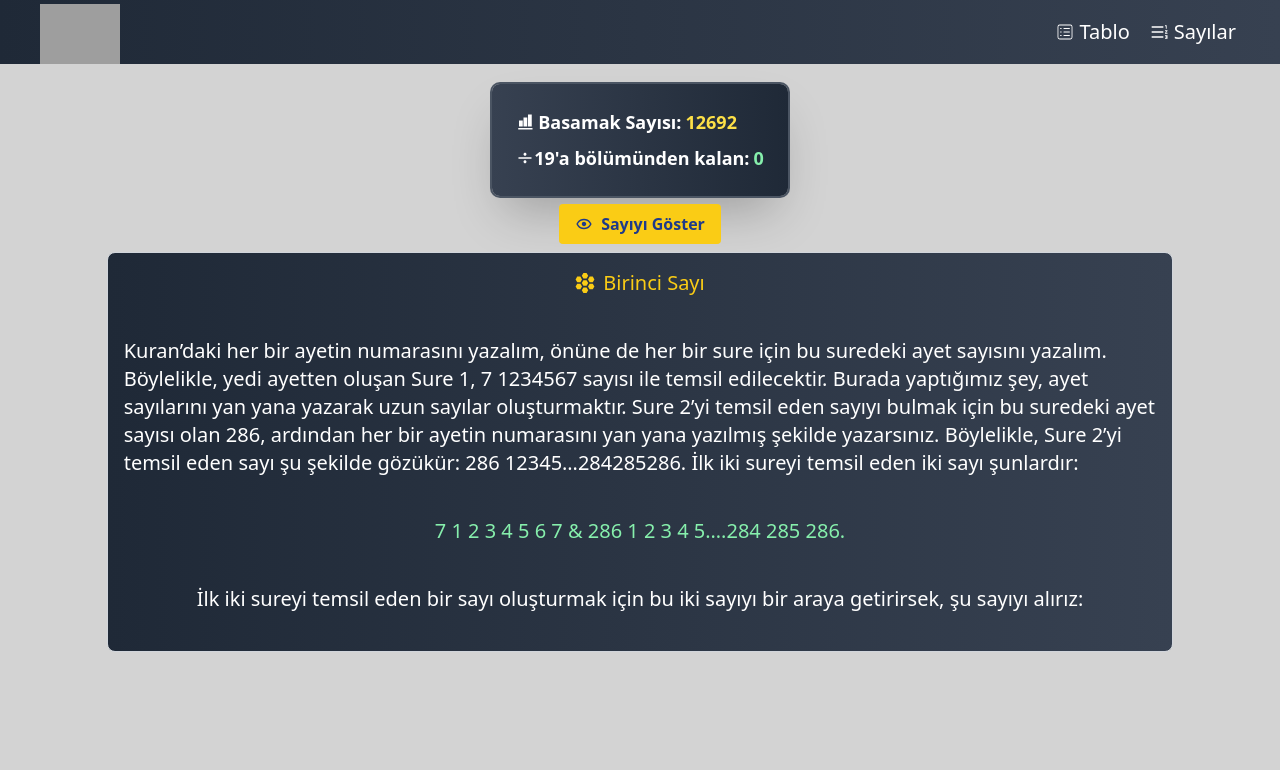
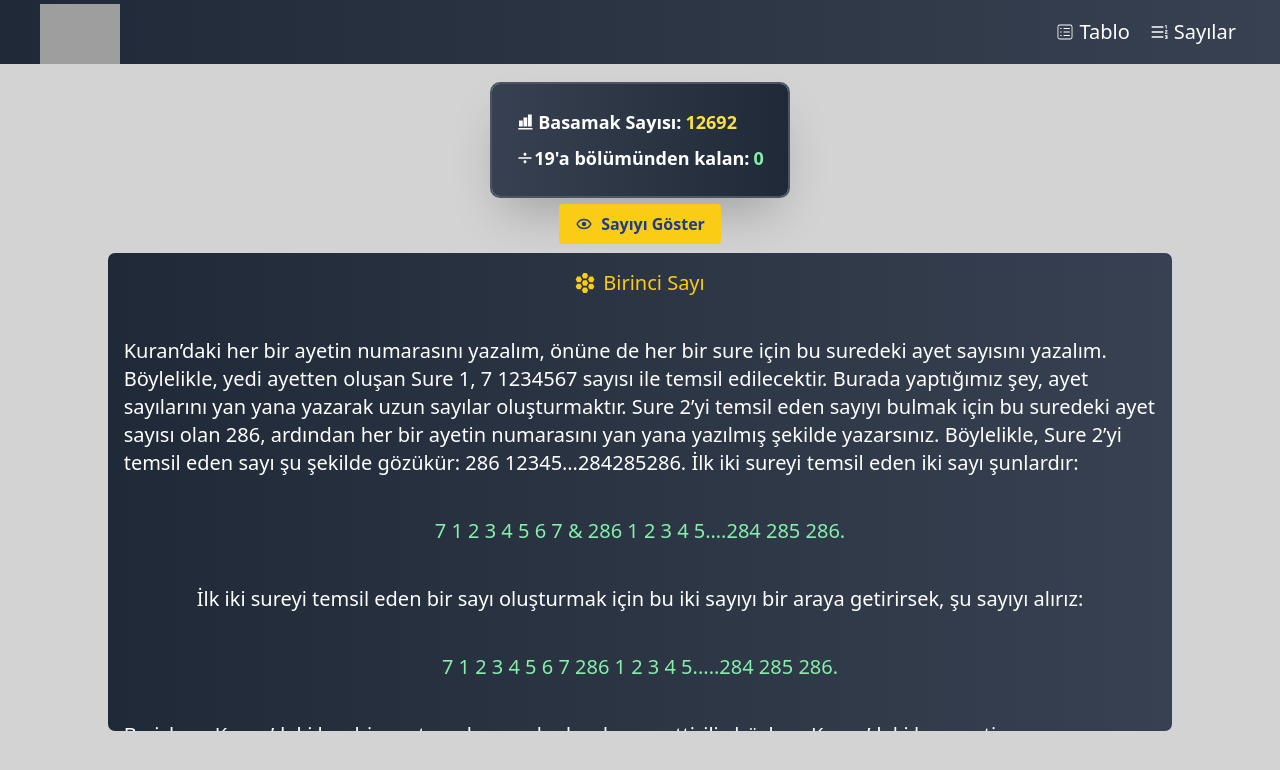
Before and after one commit to yusufbalyemez/insanustu-sayisal-kombinasyonlar, a React (Create React App) app in the folder app/: page /1 in a window 1280 px wide. Shown: the top 770 px of the page. Built offline with nearby package versions, Linux system fonts and the light colour scheme; grey boxes are pictures that could not be loaded.

Commit message:
boyutlar ayarlandı

```diff
--- a/app/src/context/DifferentRefsContext.js
+++ b/app/src/context/DifferentRefsContext.js
@@ -16,7 +16,7 @@ export const DifferentRefsProvider = ({ children }) => {
 
   const clearDifferentRefs = () => {
     differentRefs.current = {};
-    console.log("differentRefs temizlendi emir:", differentRefs.current);
+    /* console.log("differentRefs temizlendi emir:", differentRefs.current); */
   };
 
   return (
--- a/app/src/pages/Number1.js
+++ b/app/src/pages/Number1.js
@@ -44,7 +44,6 @@ const Number1 = () => {
   // Context üzerinden referanslara erişim
   const { differentRefs } = useDifferentRefs();
 
-  console.log(differentRefs);
 
   useEffect(() => {
     const bosDizi = []; //Yeniden sıralanacak boş dizi oluşturur
@@ -132,7 +131,7 @@ const Number1 = () => {
           className="break-words border border-gray-300 p-4 mb-5
          w-full md:w-10/12 bg-gradient-to-l from-gray-700 to-gray-800
           rounded-lg text-xl overflow-y-auto hover:ring-4
-           hover:ring-yellow-400 transition-all max-h-[500px] md:max-h-[400px]"
+           hover:ring-yellow-400 transition-all max-h-[60vh]"
         >
           {olusanDizi.map((eleman, index) => {
             const isDiff = isDifferent(eleman, orginQuranEmptyList);
@@ -195,7 +194,7 @@ const Number1 = () => {
         <div
           className="text-white flex flex-col items-center gap-10 break-words
          border border-gray-300 p-4 mb-5 w-full md:w-10/12 bg-gradient-to-l
-          from-gray-700 to-gray-800 rounded-lg text-xl overflow-y-auto max-h-[500px] md:max-h-[400px]
+          from-gray-700 to-gray-800 rounded-lg text-xl overflow-y-auto max-h-[60vh]
            hover:ring-4 hover:ring-yellow-400 transition-all"
         >
           <p className="text-yellow-400 flex items-center gap-2">
```
